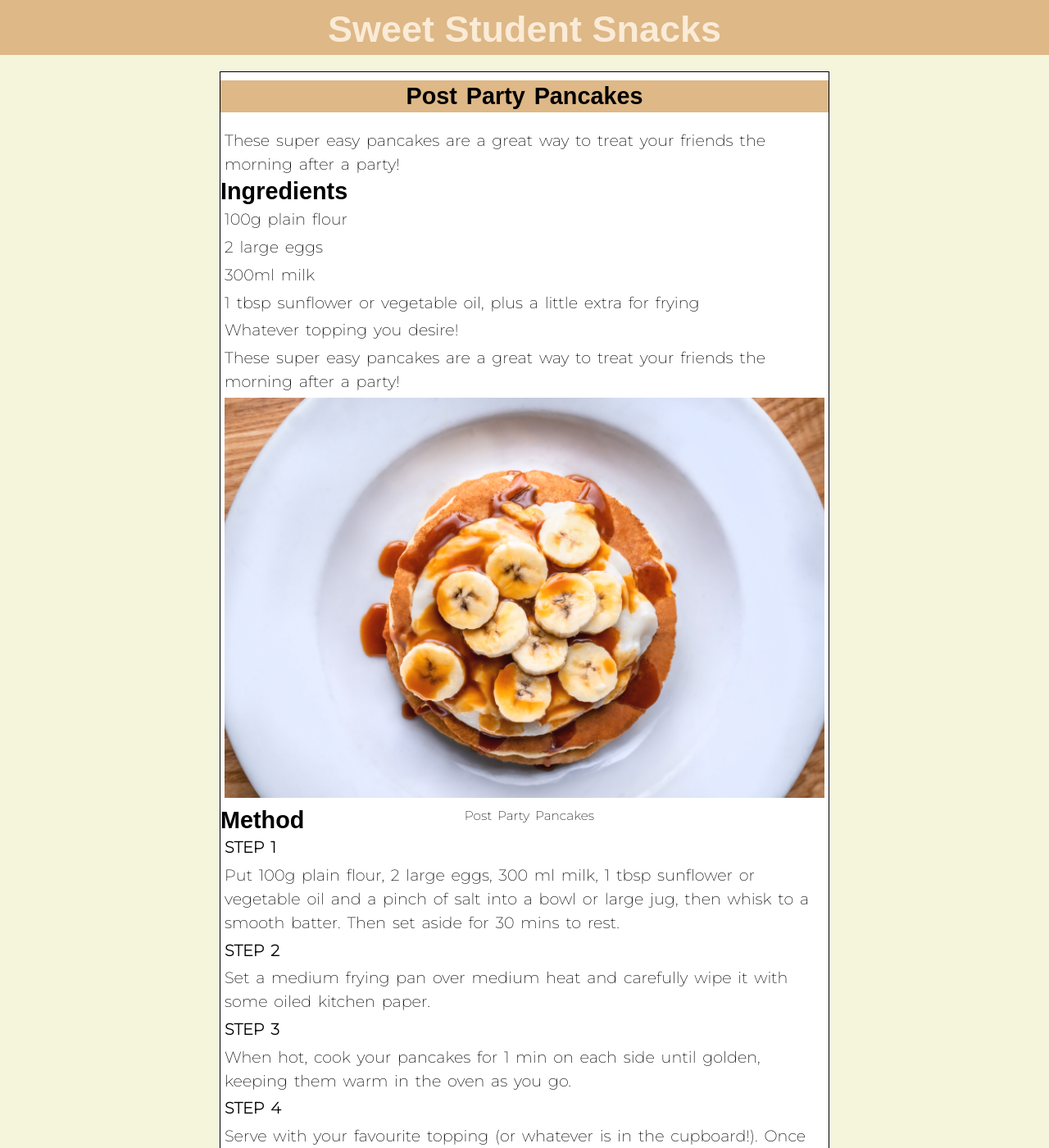
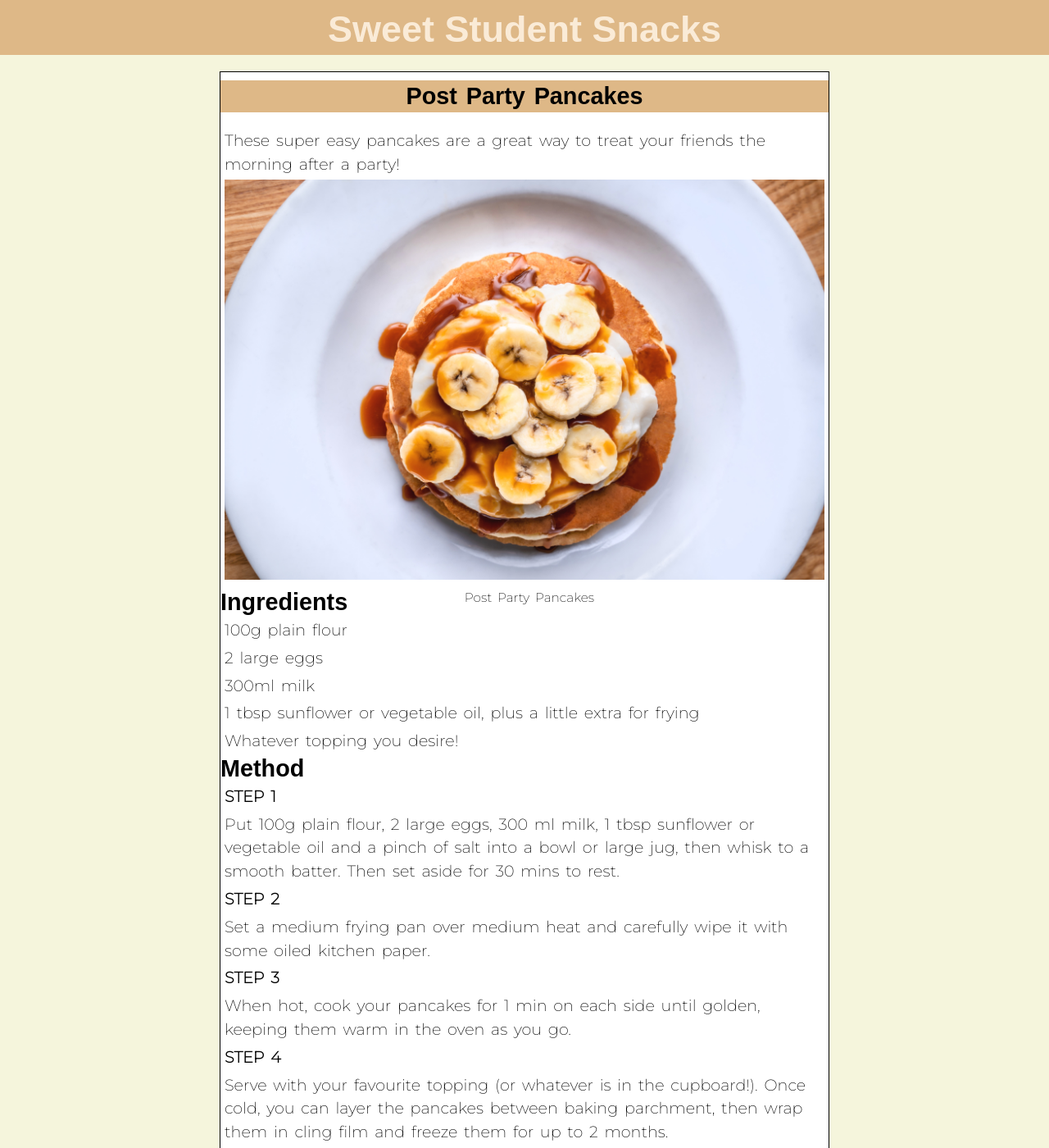
Before and after one commit to charlottericex/SweetStudentSnacks, a Jekyll site: the page built from _recipes/recipe1.md, in a window 1280 px wide and 1400 px high. Shown: the whole window at 82% size. Built offline with Jekyll 4.4.1, drawn with Linux system fonts in a browser that asks for light colours; some web fonts are replaced.

Commit message:
Update Recipe “recipe1”

```diff
--- a/_recipes/recipe1.md
+++ b/_recipes/recipe1.md
@@ -6,6 +6,8 @@ layout: recipe
 published: true
 ---
 These super easy pancakes are a great way to treat your friends the morning after a party!
+
+![](../uploads/eiliv-aceron-exytirxyqm0-unsplash.jpg "Post Party Pancakes")
 
 ## Ingredients
 
@@ -18,10 +20,6 @@ These super easy pancakes are a great way to treat your friends the morning afte
 1 tbsp sunflower or vegetable oil, plus a little extra for frying
 
 Whatever topping you desire!
-
-These super easy pancakes are a great way to treat your friends the morning after a party!
-
-![](../uploads/eiliv-aceron-exytirxyqm0-unsplash.jpg "Post Party Pancakes")
 
 ## **Method**
 
```
